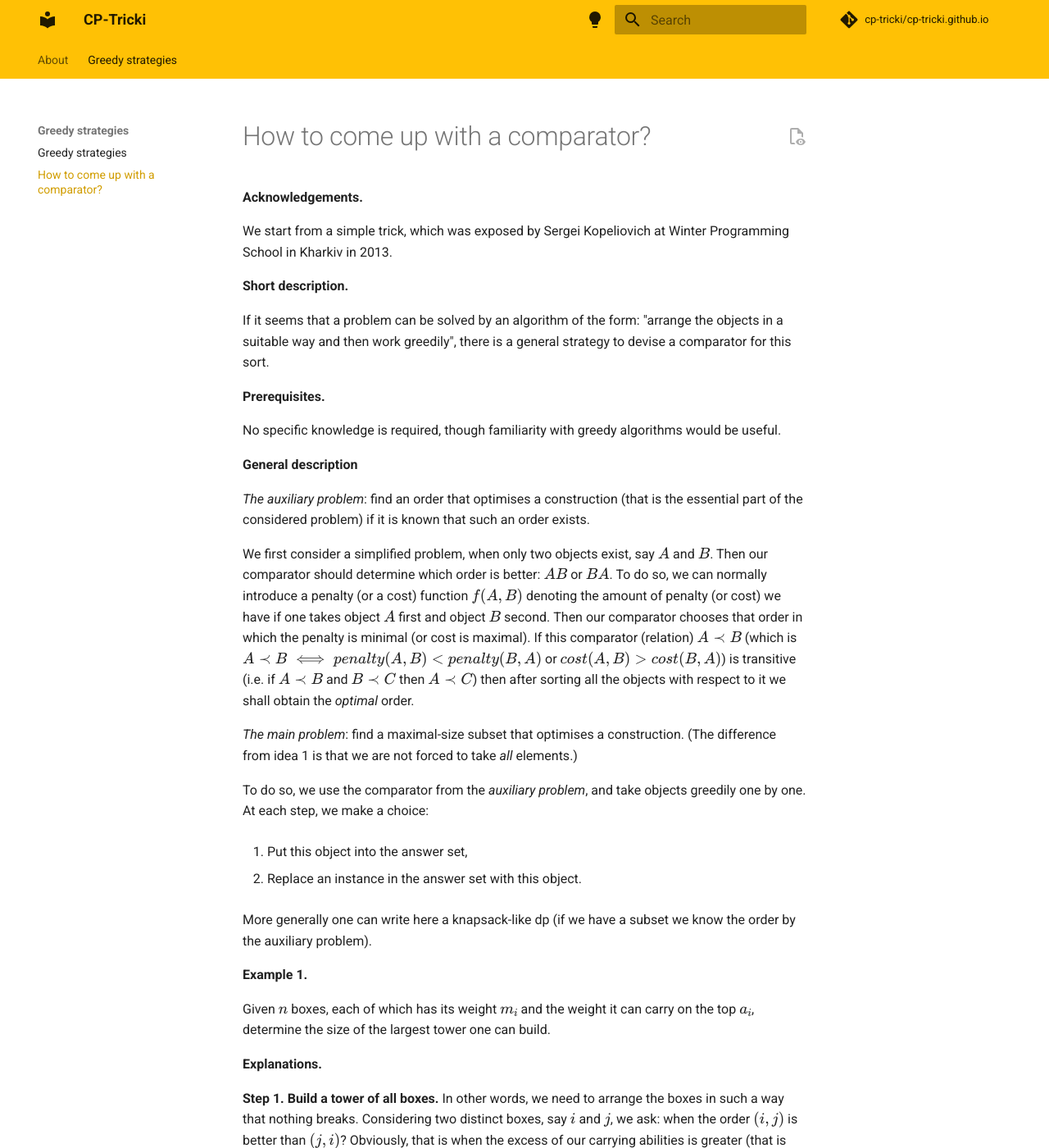
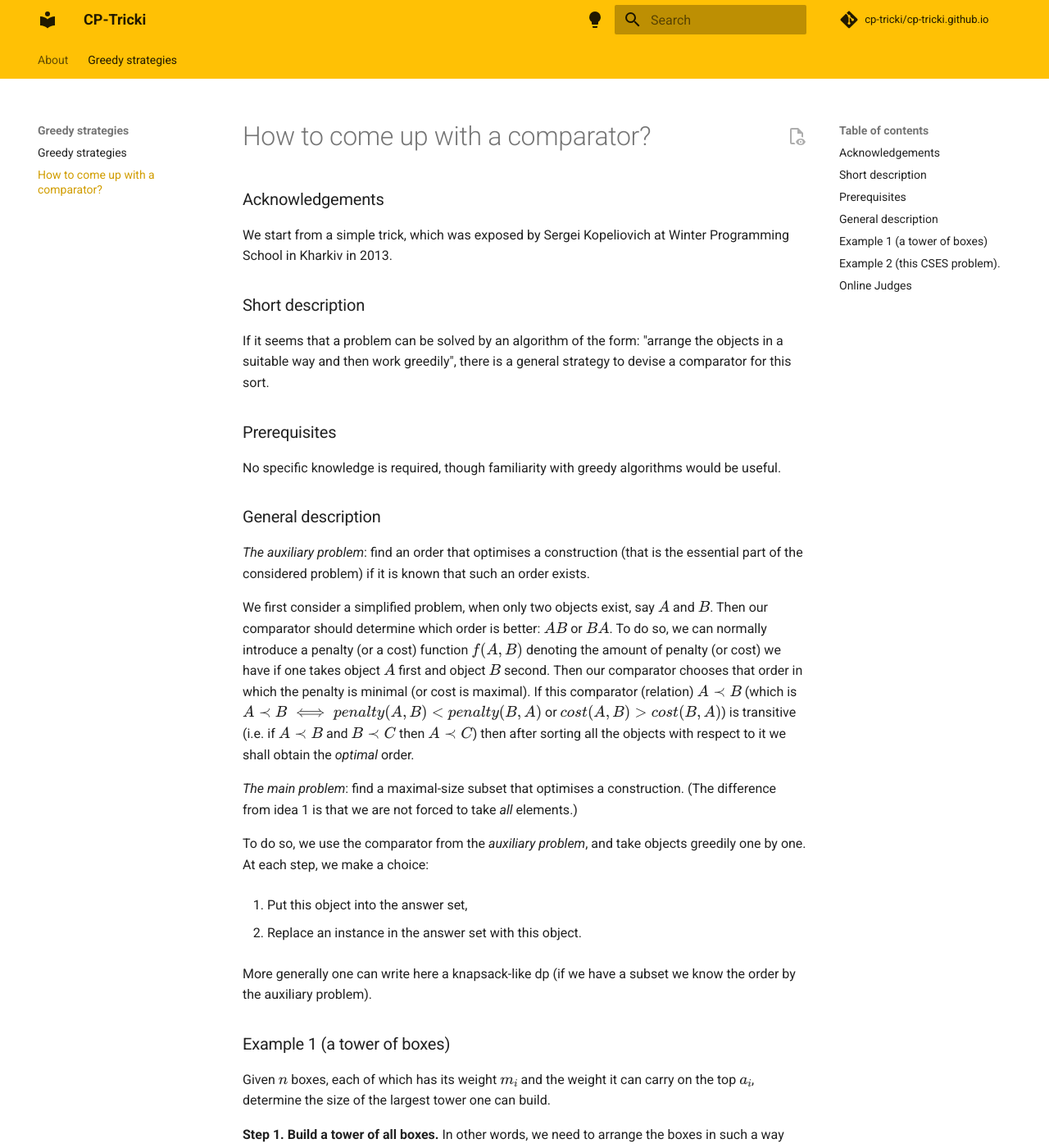
Before and after one commit to cp-tricki/cp-tricki.github.io, an MkDocs documentation site: the page built from docs/greedy-strategies/how-to-come-up-with-a-comparator.md, in a window 1280 px wide and 1400 px high. Shown: the whole window at 82% size. Built offline with MkDocs 1.6.1 and Material for MkDocs 9.7.7, drawn with Linux system fonts in a browser that asks for light colours; comment, search, counter and statistics services are not loaded; some of the changed text lies outside the part shown.

Commit message:
Update how-to-come-up-with-a-comparator.md
New formatting

```diff
--- a/docs/greedy-strategies/how-to-come-up-with-a-comparator.md
+++ b/docs/greedy-strategies/how-to-come-up-with-a-comparator.md
@@ -2,19 +2,19 @@
 title: How to come up with a comparator?
 ---
 
-**Acknowledgements.**
+### Acknowledgements
 
 We start from a simple trick, which was exposed by Sergei Kopeliovich at Winter Programming School in Kharkiv in 2013.
 
-**Short description.**
+### Short description
 
 If it seems that a problem can be solved by an algorithm of the form: "arrange the objects in a suitable way and then work greedily", there is a general strategy to devise a comparator for this sort.
 
-**Prerequisites.**
+### Prerequisites
 
 No specific knowledge is required, though familiarity with greedy algorithms would be useful.
 
-**General description**
+### General description
 
 *The auxiliary problem*: find an order that optimises a construction (that is the essential part of the considered problem) if it is known that such an order exists.
 
@@ -30,11 +30,9 @@ To do so, we use the comparator from the *auxiliary problem*, and take objects g
 
 More generally one can write here a knapsack-like dp (if we have a subset we know the order by the auxiliary problem).
 
-**Example 1.**
+### Example 1 (a tower of boxes)
 
 Given \(n\) boxes, each of which has its weight \(m_i\) and the weight it can carry on the top \(a_i\), determine the size of the largest tower one can build.
-
-**Explanations.**
 
 **Step 1. Build a tower of all boxes.**
 In other words, we need to arrange the boxes in such a way that nothing breaks. Considering two distinct boxes, say \(i\) and \(j\), we ask: when the order \((i,j)\) is better than \((j,i)\)? Obviously, that is when the excess of our carrying abilities is greater (that is when the total weight that we can additionally carry is greater). In other words, our cost function looks like this (here box \(j\) stands on the top of \(i\)): \(f(i, j) = \min(\) total weight that can be still carried by box \(i\), total weight that can be still carried by \(j)\), i.e. \(f(i, j) = \min(a_i - m_j , a_j)\). Then we will build the tower in descending order of value.
@@ -42,11 +40,9 @@ In other words, we need to arrange the boxes in such a way that nothing breaks.
 **Step 2. Build a max-size tower.**
 Sort the boxes in the increasing order with respect to the comparator from Step 1. Take them greedily: if we can put the next box below the already built tower, we do it; otherwise, we ponder whether can we replace some of the boxes in the tower with our current one and decrease the weight the bottom box carries.
 
-**Example 2** ([this CSES problem](https://cses.fi/problemset/task/2426)).
+### Example 2 ([this CSES problem](https://cses.fi/problemset/task/2426)).
 
 Given \(n\) people and their programmer skill (\(skill_1\)) and artistic skill (\(skill_2\)). We need to take exactly \(a\) programmers and \(b\) artists. Maximise total skill.
-
-**Explanations.**
 
 **Step 1. Take all people, at least \(a\) programmers and at least \(b\) artists.** ([this eolymp problem](https://www.eolymp.com/en/problems/182))
 
@@ -67,7 +63,7 @@ Below we describe our implementation of the general strategy.
 
 **4.** Depending on which choice ("greedy" or "replacing) is better we change our sets.
 
-**Online Judges**
+### Online Judges
 
 1. https://www.eolymp.com/en/problems/4701 (problem from Example 1, only Russian statement available)
 2. https://www.eolymp.com/en/problems/9640
```
